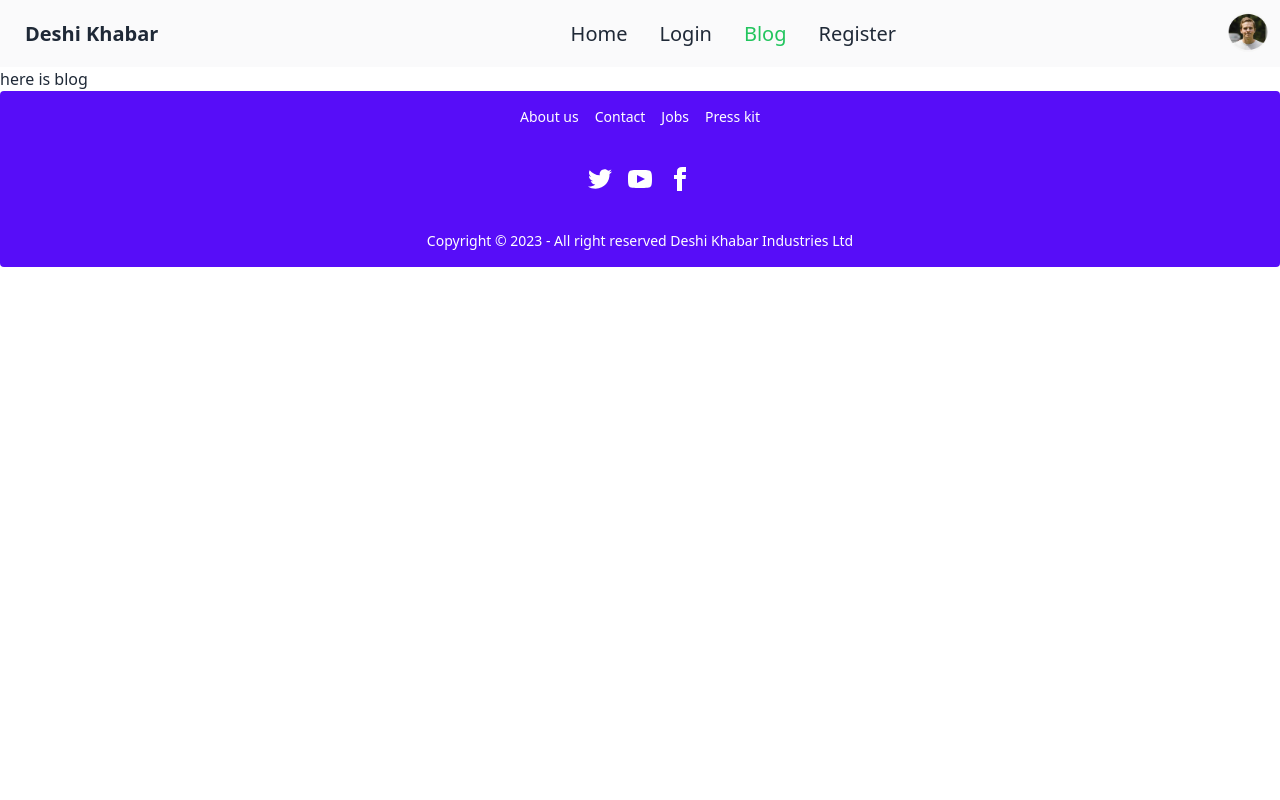
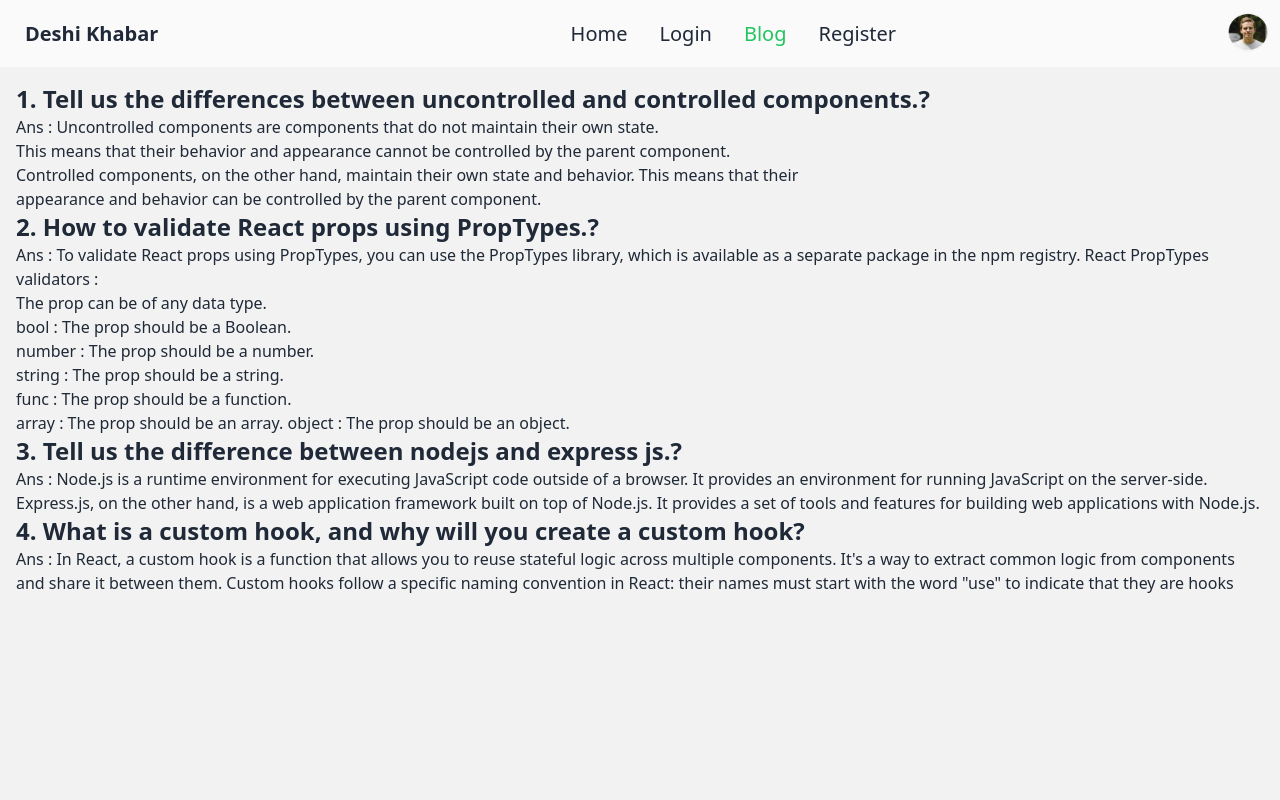
Before and after one commit to Nazmulhossain3/dehis-khabar-client, a React (Vite) app: page /blog in a window 1280 px wide. Shown: the top 800 px of the page. Built offline with nearby package versions, Linux system fonts and the light colour scheme; no server answers.

Commit message:
footer is added

```diff
--- a/src/components/Blog.jsx
+++ b/src/components/Blog.jsx
@@ -1,11 +1,68 @@
-import React from 'react';
+import React from "react";
 
 const Blog = () => {
-    return (
-        <div>
-            <h2>here is blog</h2>
+  return (
+    <div className=" min-h-screen bg-base-200">
+      <div className=" p-4">
+        <div className="">
+          <h1 className="text-2xl font-bold text-justify ">
+            1. Tell us the differences between uncontrolled and controlled
+            components.?
+          </h1>
+          <p className="">
+            Ans : Uncontrolled components are components that do not maintain
+            their own state. <br /> This means that their behavior and
+            appearance cannot be controlled by the parent component.{" "}
+          </p>
+          <p>
+            Controlled components, on the other hand, maintain their own state
+            and behavior. This means that their <br /> appearance and behavior
+            can be controlled by the parent component.{" "}
+          </p>
         </div>
-    );
+
+        <div className="">
+          <h1 className="text-2xl font-bold text-justify ">
+            2. How to validate React props using PropTypes.?
+          </h1>
+          <p className="">
+            {" "}
+            Ans : To validate React props using PropTypes, you can use the
+            PropTypes library, which is available as a separate package in the
+            npm registry. React PropTypes validators  : <br /> The prop can be of
+            any data type. <br /> bool : The prop should be a Boolean. <br /> number : The
+            prop should be a number. <br /> string : The prop should be a string. <br /> func
+            : The prop should be a function. <br /> array : The prop should be an
+            array. object : The prop should be an object.{" "}
+          </p>
+        </div>
+
+
+        <div className="">
+          <h1 className="text-2xl font-bold text-justify ">
+            3. Tell us the difference between nodejs and express js.?
+          </h1>
+          <p className="">
+            {" "}
+            Ans : Node.js is a runtime environment for executing JavaScript code outside of a browser. It provides an environment for running JavaScript on the server-side. Express.js, on the other hand, is a web application framework built on top of Node.js. It provides a set of tools and features for building web applications with Node.js.{" "}
+          </p>
+        </div>
+
+        <div className="">
+          <h1 className="text-2xl font-bold text-justify ">
+            4. What is a custom hook, and why will you create a custom hook?
+          </h1>
+          <p className="">
+            {" "}
+            Ans : In React, a custom hook is a function that allows you to reuse stateful logic across multiple components. It's a way to extract common logic from components and share it between them. Custom hooks follow a specific naming convention in React: their names must start with the word "use" to indicate that they are hooks{" "}
+          </p>
+        </div>
+
+
+
+      </div>
+    </div>
+  );
 };
 
 export default Blog;
--- a/src/components/ChefPages.jsx
+++ b/src/components/ChefPages.jsx
@@ -54,7 +54,16 @@ const ChefPages = () => {
     </div>
 
     <p className=''>Cooking Method : {cooking_method}</p>
-    <p>Rating : {rating}</p>
+    <p>Rating : {rating}
+    <div className="rating rating-sm">
+  <input type="radio" name="rating-6" className="mask mask-star-2 bg-orange-400" />
+  <input type="radio" name="rating-6" className="mask mask-star-2 bg-orange-400" checked />
+  <input type="radio" name="rating-6" className="mask mask-star-2 bg-orange-400" />
+  <input type="radio" name="rating-6" className="mask mask-star-2 bg-orange-400" />
+  <input type="radio" name="rating-6" className="mask mask-star-2 bg-orange-400" />
+</div>
+
+    </p>
     <div className="card-actions justify-end">
       <button className='border-2 p-2 w-full btn-outline rounded-2xl bg-teal-600 text-white'>Add to Favorite</button>
     </div>
@@ -84,7 +93,18 @@ const ChefPages = () => {
     </div>
 
     <p className=''>Cooking Method : {cooking_method}</p>
-    <p>Rating : {rating}</p>
+    <p>
+      Rating : {rating}
+      <div className="rating rating-sm">
+  <input type="radio" name="rating-6" className="mask mask-star-2 bg-orange-400" />
+  <input type="radio" name="rating-6" className="mask mask-star-2 bg-orange-400" checked />
+  <input type="radio" name="rating-6" className="mask mask-star-2 bg-orange-400" />
+  <input type="radio" name="rating-6" className="mask mask-star-2 bg-orange-400" />
+  <input type="radio" name="rating-6" className="mask mask-star-2 bg-orange-400" />
+</div>
+
+
+    </p>
     <div className="card-actions justify-end">
       <button className='border-2 p-2 w-full btn-outline rounded-2xl bg-teal-600 text-white'>Add to Favorite</button>
     </div>
@@ -105,7 +125,16 @@ const ChefPages = () => {
     </div>
 
     <p className=''>Cooking Method : {cooking_method}</p>
-    <p>Rating : {rating}</p>
+    <p>Rating : {rating}
+    <div className="rating rating-sm">
+  <input type="radio" name="rating-6" className="mask mask-star-2 bg-orange-400" />
+  <input type="radio" name="rating-6" className="mask mask-star-2 bg-orange-400" checked />
+  <input type="radio" name="rating-6" className="mask mask-star-2 bg-orange-400" />
+  <input type="radio" name="rating-6" className="mask mask-star-2 bg-orange-400" />
+  <input type="radio" name="rating-6" className="mask mask-star-2 bg-orange-400" />
+</div>
+
+    </p>
     <div className="card-actions justify-end">
       <button className='border-2 p-2 w-full btn-outline rounded-2xl bg-teal-600 text-white'>Add to Favorite</button>
     </div>
--- a/src/components/Footer.jsx
+++ b/src/components/Footer.jsx
@@ -2,12 +2,12 @@ import React from 'react';
 
 const Footer = () => {
     return (
-        <footer className="footer footer-center py-4  bg-primary text-primary-content rounded">
+        <footer className=" footer footer-center py-4  bg-primary text-primary-content rounded">
   <div className="grid grid-flow-col gap-4">
     <a className="link link-hover">About us</a>
     <a className="link link-hover">Contact</a>
-    <a className="link link-hover">Jobs</a>
-    <a className="link link-hover">Press kit</a>
+    <a className="link link-hover">Recipes</a>
+    <a className="link link-hover">Register</a>
   </div>
   <div>
     <div className="grid grid-flow-col gap-4">
```
